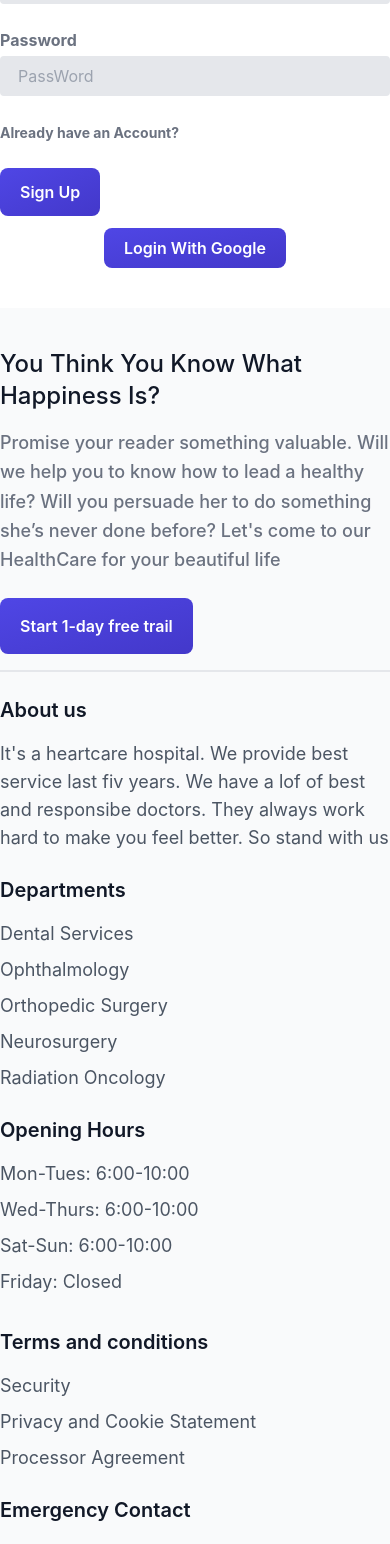
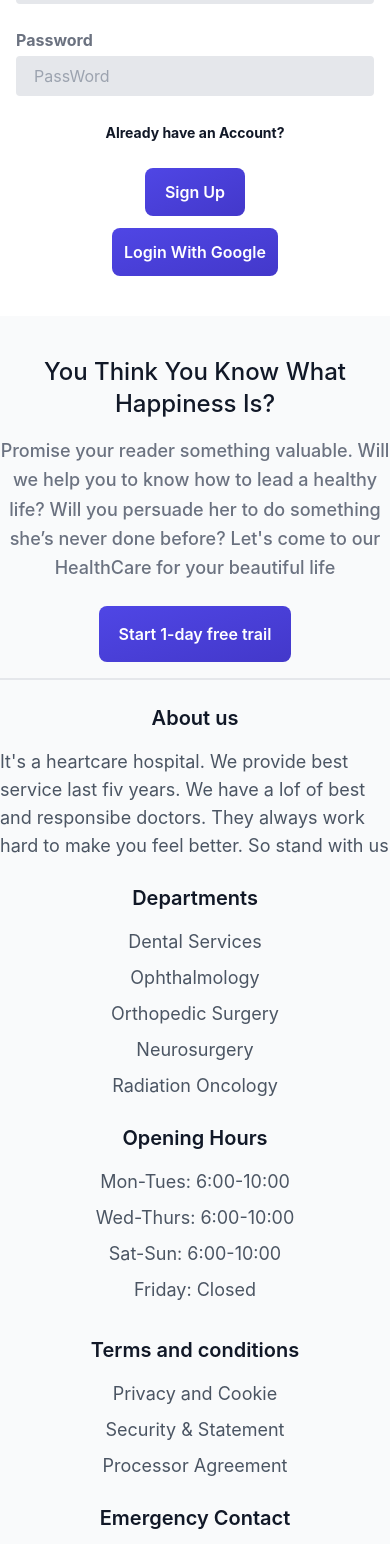
Before and after one commit to karakib2k18/heart-care-hospital, a React (Create React App) app: page /signup in a window 390 px wide. Shown: the part 380-1924 px from the top of the page. Built offline with nearby package versions, Linux system fonts and the light colour scheme; no server answers.

Commit message:
login-signup edit

```diff
--- a/src/components/Home/ContactForm/ContactForm.js
+++ b/src/components/Home/ContactForm/ContactForm.js
@@ -4,7 +4,7 @@ const ContactForm = () => {
     return (
         <div>
             <div className="flex justify-center lg:-mt-64 items-center w-screen h-screen bg-white">
-                <div className="container mx-auto my-4 px-4 lg:px-20">
+                <div className="container mx-auto  px-4 lg:px-20">
 
                     <div className="w-full p-8 my-4  mr-auto rounded-2xl shadow-2xl lg:-mb-52">
                         <div className="flex">
--- a/src/components/Home/FrequentlyAsk/FrequentlyAsk.js
+++ b/src/components/Home/FrequentlyAsk/FrequentlyAsk.js
@@ -5,7 +5,7 @@ const FrequentlyAsk = () => {
         <div>
             <div>
                 <section className="text-gray-700">
-                    <div className="container px-5 py-24 mx-auto">
+                    <div className="container px-5 pt-16 mx-auto">
                         <div className="text-center mb-20">
                             <h1 className="sm:text-3xl text-2xl font-medium text-center title-font text-gray-900 mb-4">
                                 Frequently Asked Question
--- a/src/components/Services/ServicesCard.js
+++ b/src/components/Services/ServicesCard.js
@@ -18,7 +18,7 @@ const ServicesCard = ({ service }) => {
 
             </div>
             <Link to={url}><button className="inline-block mt-8 px-1 py-2 font-semibold text-white rounded-lg bg-gradient-to-br from-indigo-600 to-indigo-700 hover:from-indigo-500 hover:to-indigo-700 lg:px-8" type="submit">
-                Detials+
+                See Details +
             </button></Link>
         </div>
     );
--- a/src/components/Shared/Footer/Footer.js
+++ b/src/components/Shared/Footer/Footer.js
@@ -4,7 +4,7 @@ import { Link } from 'react-router-dom';
 const Footer = () => {
     return (
         <>
-            <footer className="px-6=8 mt-8 py-6 text-gray-600 bg-gray-50 lg:px-8 md:py-12">
+            <footer className="px-6=8 mt-8 py-6 text-gray-600 bg-gray-50 lg:text-left text-center lg:px-8 md:py-12">
                 <div className="max-w-screen-xl py-4 mx-auto mb-6 space-y-6 border-b-2 border-gray-200 lg:mb-4 md:py-4 lg:pb-6 md:flex md:justify-between md:items-center md:flex-row md:space-x-12 ">
                     <div className="flex-1 max-w-3xl ">
                         <h4 className="text-2xl font-medium text-gray-900 sm:text-3xl md:text-4xl">You Think You Know What Happiness  Is?</h4>
@@ -71,11 +71,12 @@ const Footer = () => {
                         <h5 className="text-xl font-semibold text-gray-900">Terms and conditions</h5>
                         <nav className="mt-4">
                             <ul className="space-y-2">
+
                                 <li>
-                                    <Link to="/" className="text-lg font-normal hover:text-purple-900">Security</Link>
+                                    <Link to="/" className="text-lg font-normal hover:text-purple-900">Privacy and Cookie</Link>
                                 </li>
                                 <li>
-                                    <Link to="/" className="text-lg font-normal hover:text-purple-900">Privacy and Cookie Statement</Link>
+                                    <Link to="/" className="text-lg font-normal hover:text-purple-900">Security & Statement</Link>
                                 </li>
                                 <li>
                                     <Link to="/" className="text-lg font-normal hover:text-purple-900">Processor Agreement</Link>
--- a/src/components/Shared/HooksForm/LoginSignUp/Login.js
+++ b/src/components/Shared/HooksForm/LoginSignUp/Login.js
@@ -38,7 +38,7 @@ const Login = () => {
     return (
         <div>
             <h1 className="text-4xl text-black-900 mt-16 mb-10 font-bold text-center ">Login Now</h1>
-            <form className="w-full max-w-lg mx-auto  mb-3 " onSubmit={handleSubmit(onSubmit)}>
+            <form className="w-full  max-w-lg mx-auto  mb-3 " onSubmit={handleSubmit(onSubmit)}>
                 <div className="md:flex md:items-center mb-6">
                     <div className="md:w-1/3">
                         <label className="block text-gray-500 font-bold md:text-right mb-1 md:mb-0 pr-4" htmlFor="inline-email">
@@ -63,14 +63,14 @@ const Login = () => {
                 </div>
                 <div className="md:flex md:items-center mb-6">
                     <div className="md:w-1/3"></div>
-                    <Link to="/signup" className="md:w-2/3 block text-gray-500 font-bold">
+                    <Link to="/signup" className="md:w-2/3 block lg:text-left  text-center text-gray-900 font-bold">
                         {/* <input className="mr-2 leading-tight" type="checkbox" /> */}
                         <span className="text-sm ">
                             Create a New Account?
                         </span>
                     </Link>
                 </div>
-                <div className="md:flex md:items-center">
+                <div className="md:flex text-center  lg:text-left md:items-center">
                     <div className="md:w-1/3"></div>
                     <div className="md:w-2/3">
                         <button className="inline-block px-5 py-3 font-semibold text-white rounded-lg bg-gradient-to-br from-indigo-600 to-indigo-700 hover:from-indigo-500 hover:to-indigo-700 lg:px-8" type="submit">
@@ -79,7 +79,7 @@ const Login = () => {
                     </div>
                 </div>
             </form>
-            <button onClick={loginFinalWithGmail} className="googlebuttonmiddle lg:mb-44 flex bg-opacity-25  mx-auto py-2 font-semibold mb-10 text-white rounded-lg bg-gradient-to-br from-indigo-600 to-indigo-700 hover:from-indigo-500 hover:to-indigo-700 lg:px-5">
+            <button onClick={loginFinalWithGmail} className="googlebuttonmiddle lg:mb-44 flex bg-opacity-25  mx-auto py-3 px-3 font-semibold mb-10 text-white rounded-lg bg-gradient-to-br from-indigo-600 to-indigo-700 hover:from-indigo-500 hover:to-indigo-700 lg:px-5">
                 Login With Google
             </button>
 
--- a/src/components/Shared/HooksForm/LoginSignUp/SignUp.js
+++ b/src/components/Shared/HooksForm/LoginSignUp/SignUp.js
@@ -38,7 +38,7 @@ const SignUp = () => {
     return (
         <div>
             <h1 className="text-4xl text-black-900 mt-16 mb-10 font-bold text-center ">SignUp Now</h1>
-            <form className="w-full max-w-lg mx-auto  mb-3 " onSubmit={handleSubmit(onSubmit)}>
+            <form className="w-full max-w-lg mx-auto  mb-3 lg:px-0 px-4 " onSubmit={handleSubmit(onSubmit)}>
                 <div className="md:flex md:items-center mb-6">
                     <div className="md:w-1/3">
                         <label className="block text-gray-500 font-bold md:text-right mb-1 md:mb-0 pr-4" htmlFor="inline-full-name">
@@ -74,14 +74,14 @@ const SignUp = () => {
                 </div>
                 <div className="md:flex md:items-center mb-6">
                     <div className="md:w-1/3"></div>
-                    <Link to="/login" className="md:w-2/3 block text-gray-500 font-bold">
+                    <Link to="/login" className="md:w-2/3 block  text-center text-gray-900 font-bold  lg:text-left">
                         {/* <input className="mr-2 leading-tight" type="checkbox" /> */}
                         <span className="text-sm">
                             Already have an Account?
                         </span>
                     </Link>
                 </div>
-                <div className="md:flex md:items-center">
+                <div className="md:flex md:items-center text-center  lg:text-left">
                     <div className="md:w-1/3"></div>
                     <div className="md:w-2/3">
                         <button className="px-5 py-3 font-semibold text-white rounded-lg bg-gradient-to-br from-indigo-600 to-indigo-700 hover:from-indigo-500 hover:to-indigo-700 lg:px-8" type="submit">
@@ -90,7 +90,7 @@ const SignUp = () => {
                     </div>
                 </div>
             </form>
-            <button onClick={loginFinalWithGmail} className="bg-opacity-25 flex lg:mb-32  mx-auto py-2 font-semibold text-white rounded-lg bg-gradient-to-br from-indigo-600 to-indigo-700 hover:from-indigo-500 hover:to-indigo-700 px-5 mb-10">
+            <button onClick={loginFinalWithGmail} className="bg-opacity-25 flex lg:mb-32  mx-auto py-3 px-3 font-semibold text-white rounded-lg bg-gradient-to-br from-indigo-600 to-indigo-700 hover:from-indigo-500 hover:to-indigo-700  mb-10">
                 Login With Google
             </button>
         </div>
```
